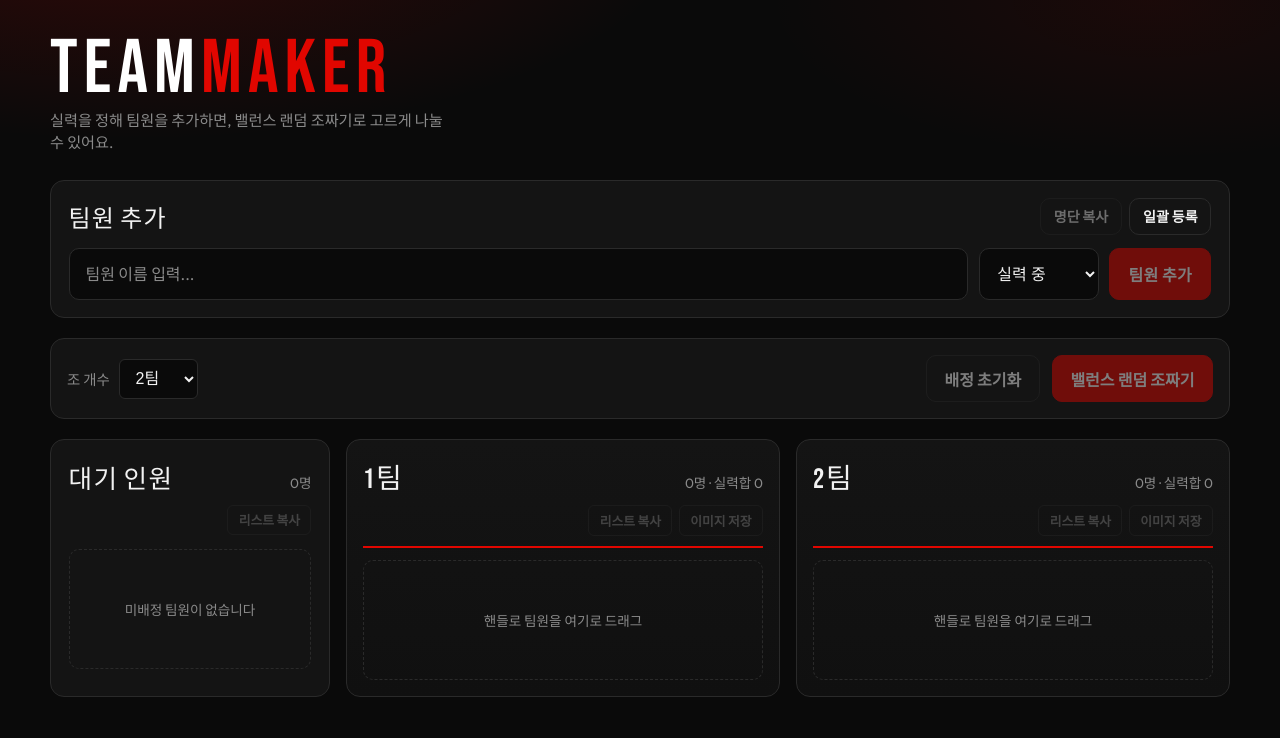
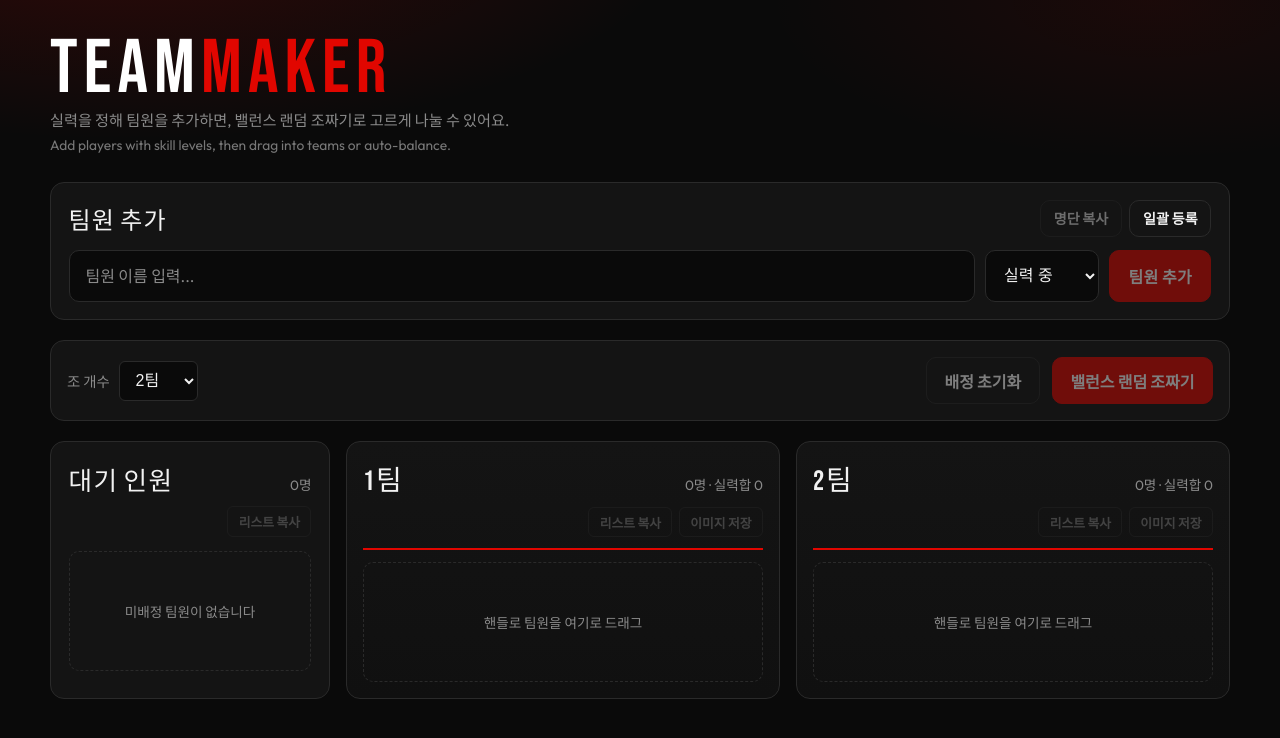
Before and after one commit to HYUKSKEE/mwfc_feature, a React (Vite) app: page / in a window 1280 px wide. Shown: the top 738 px of the page. Built offline with nearby package versions, Linux system fonts and the light colour scheme; what tesseract.js would draw is missing.

Commit message:
add: tooltip, seo update

```diff
--- a/index.html
+++ b/index.html
@@ -4,48 +4,110 @@
     <meta charset="UTF-8" />
     <link rel="icon" type="image/svg+xml" href="/favicon.svg" />
     <meta name="viewport" content="width=device-width, initial-scale=1.0" />
+    <meta name="theme-color" content="#0a0a0a" />
+    <meta name="color-scheme" content="dark" />
+    <link rel="canonical" href="https://mwfc-feature.vercel.app/" />
     <link rel="preconnect" href="https://fonts.googleapis.com" />
     <link rel="preconnect" href="https://fonts.gstatic.com" crossorigin />
     <link
       href="https://fonts.googleapis.com/css2?family=Bebas+Neue&family=Outfit:wght@400;500;600;700&display=swap"
       rel="stylesheet"
     />
-    <title>TEAMMAKER — 조편성</title>
+
+    <title>TEAMMAKER — Balanced Team Maker for Futsal &amp; Sports</title>
     <meta
       name="description"
-      content="팀원을 추가하고 드래그로 조를 편성하거나 랜덤으로 나눠보세요."
+      content="TEAMMAKER helps you add players, set skill levels, drag-and-drop into teams, or auto-balance random teams. Free online team maker for futsal and pickup games. 팀원을 추가하고 실력 밸런스로 조를 편성하세요."
     />
+    <meta
+      name="keywords"
+      content="team maker, balanced teams, futsal, soccer, pickup game, random team generator, skill balance, 조짜기, 팀메이커, 풋살, 밸런스 조편성"
+    />
+    <meta name="author" content="MWFC — MY WAY FUTSAL CLUB" />
+    <meta name="robots" content="index, follow" />
+    <meta name="googlebot" content="index, follow" />
 
-    <!-- Absolute URLs required by Twitter/X, Kakao, Discord, etc. -->
     <meta property="og:type" content="website" />
     <meta property="og:site_name" content="TEAMMAKER" />
     <meta property="og:locale" content="ko_KR" />
+    <meta property="og:locale:alternate" content="en_US" />
     <meta property="og:url" content="https://mwfc-feature.vercel.app/" />
-    <meta property="og:title" content="TEAMMAKER — 조편성" />
+    <meta
+      property="og:title"
+      content="TEAMMAKER — Balanced Team Maker for Futsal &amp; Sports"
+    />
     <meta
       property="og:description"
-      content="팀원을 추가하고 드래그로 조를 편성하거나 랜덤으로 나눠보세요."
+      content="Add players, set skills, drag into teams, or auto-balance random teams. Free online team maker. 실력 밸런스 조편성 웹앱."
     />
     <meta property="og:image" content="https://mwfc-feature.vercel.app/mwfc-og.jpg" />
     <meta property="og:image:secure_url" content="https://mwfc-feature.vercel.app/mwfc-og.jpg" />
     <meta property="og:image:type" content="image/jpeg" />
     <meta property="og:image:width" content="1200" />
     <meta property="og:image:height" content="630" />
-    <meta property="og:image:alt" content="MWFC — MY WAY FUTSAL CLUB" />
+    <meta property="og:image:alt" content="TEAMMAKER — balanced team maker by MWFC" />
     <link rel="image_src" href="https://mwfc-feature.vercel.app/mwfc-og.jpg" />
 
     <meta name="twitter:card" content="summary_large_image" />
-    <meta name="twitter:title" content="TEAMMAKER — 조편성" />
+    <meta
+      name="twitter:title"
+      content="TEAMMAKER — Balanced Team Maker for Futsal &amp; Sports"
+    />
     <meta
       name="twitter:description"
-      content="팀원을 추가하고 드래그로 조를 편성하거나 랜덤으로 나눠보세요."
+      content="Add players, set skills, drag into teams, or auto-balance random teams. Free online team maker."
     />
     <meta name="twitter:image" content="https://mwfc-feature.vercel.app/mwfc-og.jpg" />
     <meta property="twitter:image" content="https://mwfc-feature.vercel.app/mwfc-og.jpg" />
-    <meta name="twitter:image:alt" content="MWFC — MY WAY FUTSAL CLUB" />
+    <meta name="twitter:image:alt" content="TEAMMAKER — balanced team maker by MWFC" />
+
+    <script type="application/ld+json">
+      {
+        "@context": "https://schema.org",
+        "@type": "WebApplication",
+        "name": "TEAMMAKER",
+        "alternateName": "MWFC Team Maker",
+        "url": "https://mwfc-feature.vercel.app/",
+        "description": "Online team maker for futsal and sports. Add players with skill levels, drag-and-drop assign teams, or generate balanced random teams.",
+        "applicationCategory": "SportsApplication",
+        "operatingSystem": "Any",
+        "browserRequirements": "Requires JavaScript",
+        "inLanguage": ["ko", "en"],
+        "isAccessibleForFree": true,
+        "offers": {
+          "@type": "Offer",
+          "price": "0",
+          "priceCurrency": "USD"
+        },
+        "creator": {
+          "@type": "Organization",
+          "name": "MWFC — MY WAY FUTSAL CLUB"
+        },
+        "featureList": [
+          "Add players with skill ratings",
+          "Drag and drop team assignment",
+          "Balanced random team generation",
+          "Batch import roster from text or image OCR",
+          "Copy roster and export team images"
+        ]
+      }
+    </script>
   </head>
   <body>
     <div id="root"></div>
+    <noscript>
+      <main>
+        <h1>TEAMMAKER — Balanced Team Maker</h1>
+        <p>
+          Free online team maker for futsal and pickup sports. Add players, set
+          skill levels, drag-and-drop into teams, or auto-balance random teams.
+        </p>
+        <p>
+          팀원을 추가하고 실력을 설정한 뒤 드래그로 조를 편성하거나, 밸런스
+          랜덤 조짜기로 고르게 나눌 수 있는 웹 앱입니다.
+        </p>
+      </main>
+    </noscript>
     <script type="module" src="/src/main.tsx"></script>
   </body>
 </html>
--- a/src/App.tsx
+++ b/src/App.tsx
@@ -17,6 +17,7 @@ import { ExportHost } from './components/ExportHost';
 import { MemberForm } from './components/MemberForm';
 import { TeamColumn } from './components/TeamColumn';
 import { TeamExportCard } from './components/TeamExportCard';
+import { Tooltip } from './components/Tooltip';
 import { UnassignedPool } from './components/UnassignedPool';
 import { UNASSIGNED_ID } from './constants';
 import { loadData, saveData } from './storage';
@@ -78,13 +79,14 @@ const Brand = styled.header`
   margin-bottom: 0.35rem;
 `;
 
-const BrandMark = styled.p`
+const BrandMark = styled.h1`
   margin: 0;
   font-family: ${({ theme }) => theme.fonts.display};
   font-size: clamp(2.6rem, 10vw, 4.75rem);
   line-height: 0.9;
   letter-spacing: 0.08em;
   color: ${({ theme }) => theme.colors.white};
+  font-weight: 400;
 
   span {
     color: ${({ theme }) => theme.colors.accent};
@@ -95,8 +97,16 @@ const Tagline = styled.p`
   margin: 0;
   color: ${({ theme }) => theme.colors.textMuted};
   font-size: 0.95rem;
-  max-width: 40ch;
+  max-width: 52ch;
   line-height: 1.45;
+`;
+
+const TaglineEn = styled.span`
+  display: block;
+  margin-top: 0.25rem;
+  font-size: 0.86rem;
+  color: ${({ theme }) => theme.colors.textMuted};
+  opacity: 0.85;
 `;
 
 const Panel = styled.section`
@@ -432,6 +442,9 @@ function App() {
             </BrandMark>
             <Tagline>
               실력을 정해 팀원을 추가하면, 밸런스 랜덤 조짜기로 고르게 나눌 수 있어요.
+              <TaglineEn>
+                Add players with skill levels, then drag into teams or auto-balance.
+              </TaglineEn>
             </Tagline>
           </Brand>
 
@@ -442,12 +455,18 @@ function App() {
                 <CopyRosterButton
                   names={data.members.map((member) => member.name)}
                 />
-                <GhostButton
-                  type="button"
-                  onClick={() => setBatchImportOpen(true)}
+                <Tooltip
+                  text="텍스트 붙여넣기 또는 명단 이미지 OCR로 여러 명을 한 번에 등록합니다."
+                  textEn="Bulk-add players via pasted names or roster image OCR."
+                  side="bottom"
                 >
-                  일괄 등록
-                </GhostButton>
+                  <GhostButton
+                    type="button"
+                    onClick={() => setBatchImportOpen(true)}
+                  >
+                    일괄 등록
+                  </GhostButton>
+                </Tooltip>
               </PanelActions>
             </PanelHeader>
             <MemberForm onSubmit={handleAddMember} />
--- a/src/components/Controls.tsx
+++ b/src/components/Controls.tsx
@@ -1,4 +1,5 @@
 import styled from 'styled-components';
+import { Tooltip } from './Tooltip';
 
 type Props = {
   teamCount: number;
@@ -61,6 +62,7 @@ const Button = styled.button<{ $variant?: 'primary' | 'ghost' }>`
   transition:
     background 0.15s ease,
     border-color 0.15s ease;
+  width: 100%;
 
   &:hover:not(:disabled) {
     background: ${({ theme, $variant }) =>
@@ -71,7 +73,9 @@ const Button = styled.button<{ $variant?: 'primary' | 'ghost' }>`
     opacity: 0.45;
     cursor: not-allowed;
   }
+`;
 
+const TipSlot = styled(Tooltip)`
   @media (max-width: 860px) {
     flex: 1 1 calc(50% - 0.3rem);
   }
@@ -95,6 +99,11 @@ export function Controls({
 }: Props) {
   return (
     <Bar>
+      <TipSlot
+        text="나눌 팀(조) 개수를 선택합니다."
+        textEn="Choose how many teams to split into."
+        side="bottom"
+      >
         <Label>
           조 개수
           <Select
@@ -109,7 +118,12 @@ export function Controls({
             ))}
           </Select>
         </Label>
+      </TipSlot>
       <Spacer />
+      <TipSlot
+        text="모든 팀원을 대기 인원으로 되돌립니다."
+        textEn="Move everyone back to the unassigned pool."
+      >
         <Button
           type="button"
           $variant="ghost"
@@ -118,6 +132,11 @@ export function Controls({
         >
           배정 초기화
         </Button>
+      </TipSlot>
+      <TipSlot
+        text="인원 수와 실력을 맞춰 팀을 고르게 나눕니다."
+        textEn="Auto-balance teams by headcount and skill."
+      >
         <Button
           type="button"
           onClick={onRandomAssign}
@@ -125,6 +144,7 @@ export function Controls({
         >
           밸런스 랜덤 조짜기
         </Button>
+      </TipSlot>
     </Bar>
   );
 }
--- a/src/components/CopyListButton.tsx
+++ b/src/components/CopyListButton.tsx
@@ -1,6 +1,7 @@
 import { useState } from 'react';
 import styled from 'styled-components';
 import { copyText, formatMemberList } from '../utils/copyText';
+import { Tooltip } from './Tooltip';
 
 type Props = {
   title: string;
@@ -53,6 +54,10 @@ export function CopyListButton({ title, members, disabled }: Props) {
   };
 
   return (
+    <Tooltip
+      text="이 목록 이름을 줄바꿈으로 복사합니다."
+      textEn="Copy these names as a newline-separated list."
+    >
       <Button
         type="button"
         $copied={copied}
@@ -62,5 +67,6 @@ export function CopyListButton({ title, members, disabled }: Props) {
       >
         {copied ? '복사됨' : '리스트 복사'}
       </Button>
+    </Tooltip>
   );
 }
--- a/src/components/CopyRosterButton.tsx
+++ b/src/components/CopyRosterButton.tsx
@@ -1,6 +1,7 @@
 import { useState } from 'react';
 import styled from 'styled-components';
 import { copyText, formatRosterNames } from '../utils/copyText';
+import { Tooltip } from './Tooltip';
 
 type Props = {
   names: string[];
@@ -50,6 +51,11 @@ export function CopyRosterButton({ names, disabled }: Props) {
   };
 
   return (
+    <Tooltip
+      text="전체 명단을 줄바꿈으로 복사해 공유할 수 있습니다."
+      textEn="Copy the full roster (one name per line) to share."
+      side="bottom"
+    >
       <Button
         type="button"
         $copied={copied}
@@ -59,5 +65,6 @@ export function CopyRosterButton({ names, disabled }: Props) {
       >
         {copied ? '복사됨' : '명단 복사'}
       </Button>
+    </Tooltip>
   );
 }
--- a/src/components/MemberForm.tsx
+++ b/src/components/MemberForm.tsx
@@ -3,6 +3,7 @@ import type { FormEvent } from 'react';
 import styled from 'styled-components';
 import { DEFAULT_SKILL, SKILL_OPTIONS } from '../constants/skill';
 import type { SkillLevel } from '../types';
+import { Tooltip } from './Tooltip';
 
 type Props = {
   onSubmit: (name: string, skill: SkillLevel) => void;
@@ -14,8 +15,16 @@ const Form = styled.form`
   gap: 0.65rem;
 `;
 
+const NameTip = styled(Tooltip)`
+  flex: 1 1 160px;
+  min-width: 0;
+
+  input {
+    width: 100%;
+  }
+`;
+
 const Input = styled.input`
-  flex: 1 1 160px;
   min-width: 0;
   min-height: 44px;
   padding: 0.8rem 1rem;
@@ -76,7 +85,17 @@ const Button = styled.button`
   }
 
   @media (max-width: 860px) {
+    width: 100%;
+  }
+`;
+
+const TipSlot = styled(Tooltip)`
+  @media (max-width: 860px) {
     flex: 1 1 100%;
+
+    ${Button} {
+      width: 100%;
+    }
   }
 `;
 
@@ -95,6 +114,11 @@ export function MemberForm({ onSubmit }: Props) {
 
   return (
     <Form onSubmit={handleSubmit}>
+      <NameTip
+        text="추가할 선수 이름을 입력합니다."
+        textEn="Enter the player name to add."
+        side="bottom"
+      >
         <Input
           value={name}
           onChange={(event) => setName(event.target.value)}
@@ -103,6 +127,12 @@ export function MemberForm({ onSubmit }: Props) {
           enterKeyHint="done"
           autoComplete="off"
         />
+      </NameTip>
+      <Tooltip
+        text="1(최하)~7(최상) 실력. 밸런스 조짜기에 사용됩니다."
+        textEn="Skill 1 (lowest) to 7 (highest) for balanced teams."
+        side="bottom"
+      >
         <Select
           value={skill}
           onChange={(event) => setSkill(Number(event.target.value) as SkillLevel)}
@@ -114,9 +144,16 @@ export function MemberForm({ onSubmit }: Props) {
             </option>
           ))}
         </Select>
+      </Tooltip>
+      <TipSlot
+        text="입력한 이름과 실력으로 대기 인원에 추가합니다."
+        textEn="Add this player to the unassigned pool."
+        side="bottom"
+      >
         <Button type="submit" disabled={!name.trim()}>
           팀원 추가
         </Button>
+      </TipSlot>
     </Form>
   );
 }
--- a/src/components/TeamColumn.tsx
+++ b/src/components/TeamColumn.tsx
@@ -4,6 +4,7 @@ import type { Member, SkillLevel, Team } from '../types';
 import { CopyListButton } from './CopyListButton';
 import { DropZone } from './DropZone';
 import { MemberCard } from './MemberCard';
+import { Tooltip } from './Tooltip';
 
 type Props = {
   team: Team;
@@ -103,13 +104,23 @@ export function TeamColumn({
     <Column>
       <Header>
         <TitleRow>
+          <Tooltip
+            text="드래그로 팀원을 넣고 빼며 이 조를 구성합니다."
+            textEn="Drag players here to build this team."
+            side="bottom"
+          >
             <Title>{team.name}</Title>
+          </Tooltip>
           <Count>
             {members.length}명 · 실력합 {skillTotal}
           </Count>
         </TitleRow>
         <Actions>
           <CopyListButton title={team.name} members={copyMembers} />
+          <Tooltip
+            text="이 조 명단을 이미지(PNG)로 저장합니다."
+            textEn="Download this team's roster as a PNG image."
+          >
             <ExportButton
               type="button"
               disabled={members.length === 0 || exportDisabled}
@@ -118,6 +129,7 @@ export function TeamColumn({
             >
               {isSavingImage ? '저장 중...' : '이미지 저장'}
             </ExportButton>
+          </Tooltip>
         </Actions>
       </Header>
       <DropZone
--- /dev/null
+++ b/src/components/Tooltip.tsx
@@ -0,0 +1,103 @@
+import { useId, useState, type ReactNode } from 'react';
+import styled from 'styled-components';
+
+type Props = {
+  text: string;
+  textEn?: string;
+  children: ReactNode;
+  side?: 'top' | 'bottom';
+  className?: string;
+};
+
+const Wrap = styled.span`
+  position: relative;
+  display: inline-flex;
+  max-width: 100%;
+  vertical-align: middle;
+
+  > :first-child {
+    max-width: 100%;
+  }
+`;
+
+const Bubble = styled.span<{ $open: boolean; $side: 'top' | 'bottom' }>`
+  position: absolute;
+  left: 50%;
+  z-index: 40;
+  width: max-content;
+  max-width: min(260px, 70vw);
+  padding: 0.55rem 0.7rem;
+  border: 1px solid ${({ theme }) => theme.colors.borderStrong};
+  border-radius: ${({ theme }) => theme.radii.sm};
+  background: #1a1a1a;
+  color: ${({ theme }) => theme.colors.text};
+  box-shadow: 0 8px 24px rgba(0, 0, 0, 0.45);
+  font-family: ${({ theme }) => theme.fonts.body};
+  font-size: 0.78rem;
+  font-weight: 500;
+  line-height: 1.4;
+  letter-spacing: 0;
+  text-align: left;
+  white-space: normal;
+  pointer-events: none;
+  opacity: ${({ $open }) => ($open ? 1 : 0)};
+  visibility: ${({ $open }) => ($open ? 'visible' : 'hidden')};
+  transform: translateX(-50%)
+    ${({ $open, $side }) =>
+      $open
+        ? 'translateY(0)'
+        : $side === 'top'
+          ? 'translateY(4px)'
+          : 'translateY(-4px)'};
+  transition:
+    opacity 0.12s ease,
+    transform 0.12s ease,
+    visibility 0.12s ease;
+
+  ${({ $side }) =>
+    $side === 'top'
+      ? 'bottom: calc(100% + 8px);'
+      : 'top: calc(100% + 8px);'}
+
+  strong {
+    display: block;
+    margin-bottom: 0.15rem;
+    color: ${({ theme }) => theme.colors.text};
+    font-weight: 600;
+  }
+
+  em {
+    display: block;
+    color: ${({ theme }) => theme.colors.textMuted};
+    font-style: normal;
+    font-weight: 400;
+  }
+`;
+
+/** Hover/focus 시 한·영 간단한 설명을 보여줍니다. */
+export function Tooltip({
+  text,
+  textEn,
+  children,
+  side = 'top',
+  className,
+}: Props) {
+  const tipId = useId();
+  const [open, setOpen] = useState(false);
+
+  return (
+    <Wrap
+      className={className}
+      onMouseEnter={() => setOpen(true)}
+      onMouseLeave={() => setOpen(false)}
+      onFocusCapture={() => setOpen(true)}
+      onBlurCapture={() => setOpen(false)}
+    >
+      {children}
+      <Bubble id={tipId} role="tooltip" $open={open} $side={side}>
+        <strong>{text}</strong>
+        {textEn ? <em>{textEn}</em> : null}
+      </Bubble>
+    </Wrap>
+  );
+}
--- a/src/components/UnassignedPool.tsx
+++ b/src/components/UnassignedPool.tsx
@@ -5,6 +5,7 @@ import type { Member, SkillLevel } from '../types';
 import { CopyListButton } from './CopyListButton';
 import { DropZone } from './DropZone';
 import { MemberCard } from './MemberCard';
+import { Tooltip } from './Tooltip';
 
 export { UNASSIGNED_ID };
 
@@ -65,7 +66,13 @@ export function UnassignedPool({ members, onUpdate, onDelete }: Props) {
     <Panel>
       <Header>
         <TitleRow>
-          <Title>대기 인원</Title>
+          <Tooltip
+            text="아직 조에 넣지 않은 팀원입니다. 핸들로 드래그하세요."
+            textEn="Unassigned players. Drag by the handle into a team."
+            side="bottom"
+          >
+            <Title>대기 인원</Title>
+          </Tooltip>
           <Count>{members.length}명</Count>
         </TitleRow>
         <Actions>
```
Also changed, not shown: public/robots.txt (added), 1 other file (tests, documents, lock files or other folders). Lines whose indentation alone changed are shown as unchanged.
